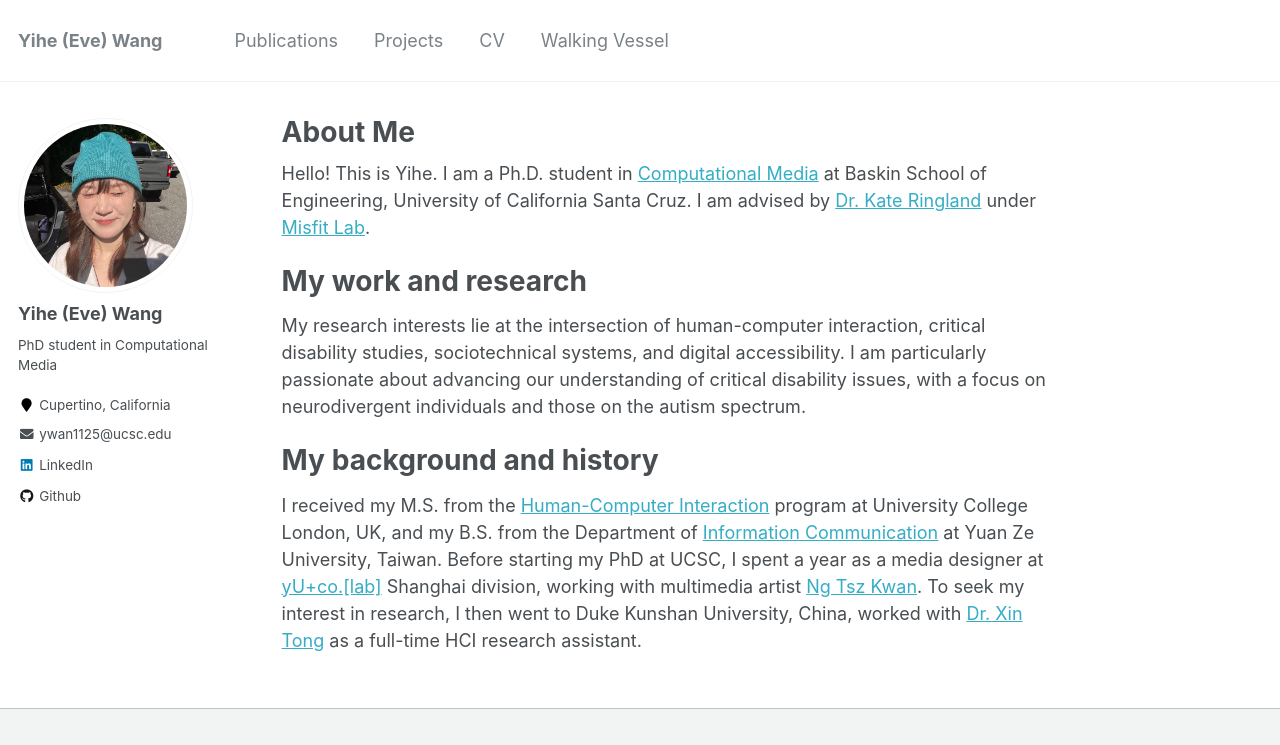
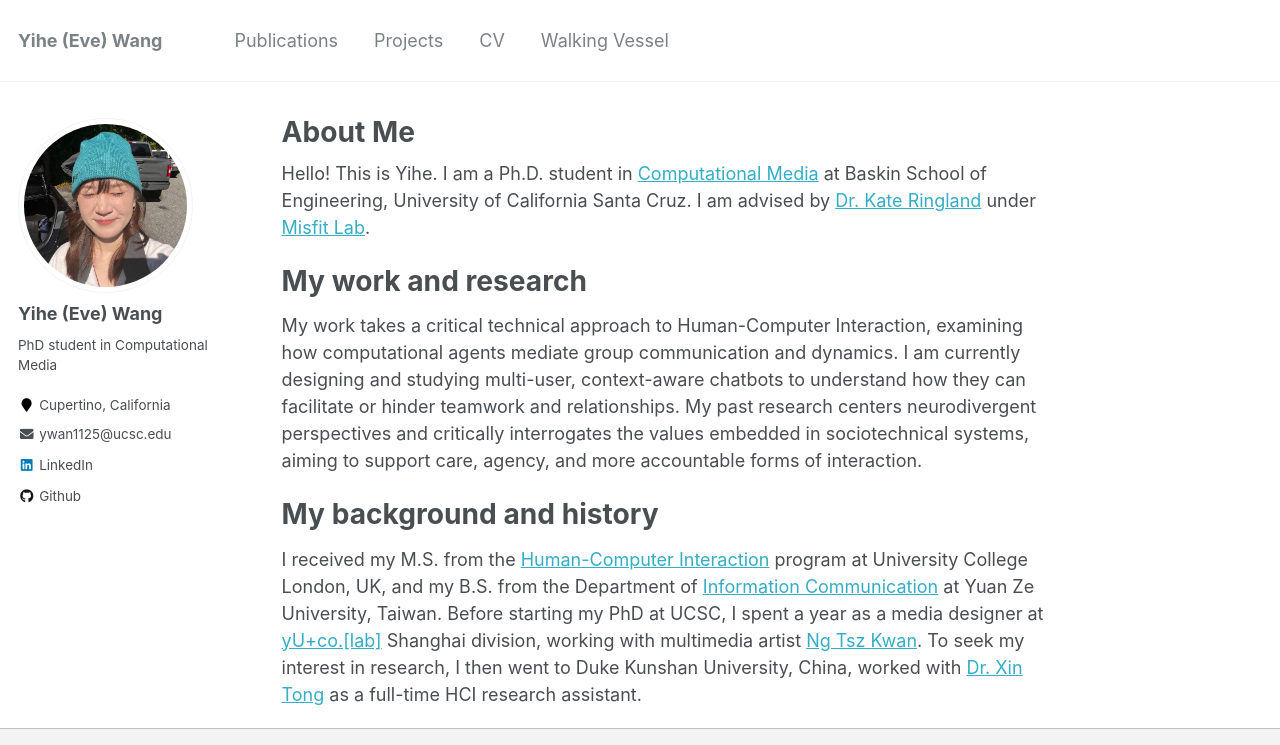
Before and after one commit to wongyihe/wongyihe.github.io, a Jekyll site: the page built from _pages/about.md, in a window 1280 px wide, cut to the strip 0-745 px from the top of the page. Built offline with Jekyll 4.4.1, drawn with Linux system fonts in a browser that asks for light colours.

Commit message:
Update about.md

```diff
--- a/_pages/about.md
+++ b/_pages/about.md
@@ -13,7 +13,7 @@ Hello! This is Yihe. I am a Ph.D. student in [Computational Media](https://engin
 
 My work and research
 ======
-My research interests lie at the intersection of human-computer interaction, critical disability studies, sociotechnical systems, and digital accessibility. I am particularly passionate about advancing our understanding of critical disability issues, with a focus on neurodivergent individuals and those on the autism spectrum.
+My work takes a critical technical approach to Human-Computer Interaction, examining how computational agents mediate group communication and dynamics. I am currently designing and studying multi-user, context-aware chatbots to understand how they can facilitate or hinder teamwork and relationships. My past research centers neurodivergent perspectives and critically interrogates the values embedded in sociotechnical systems, aiming to support care, agency, and more accountable forms of interaction.
 
 
 My background and history
```
